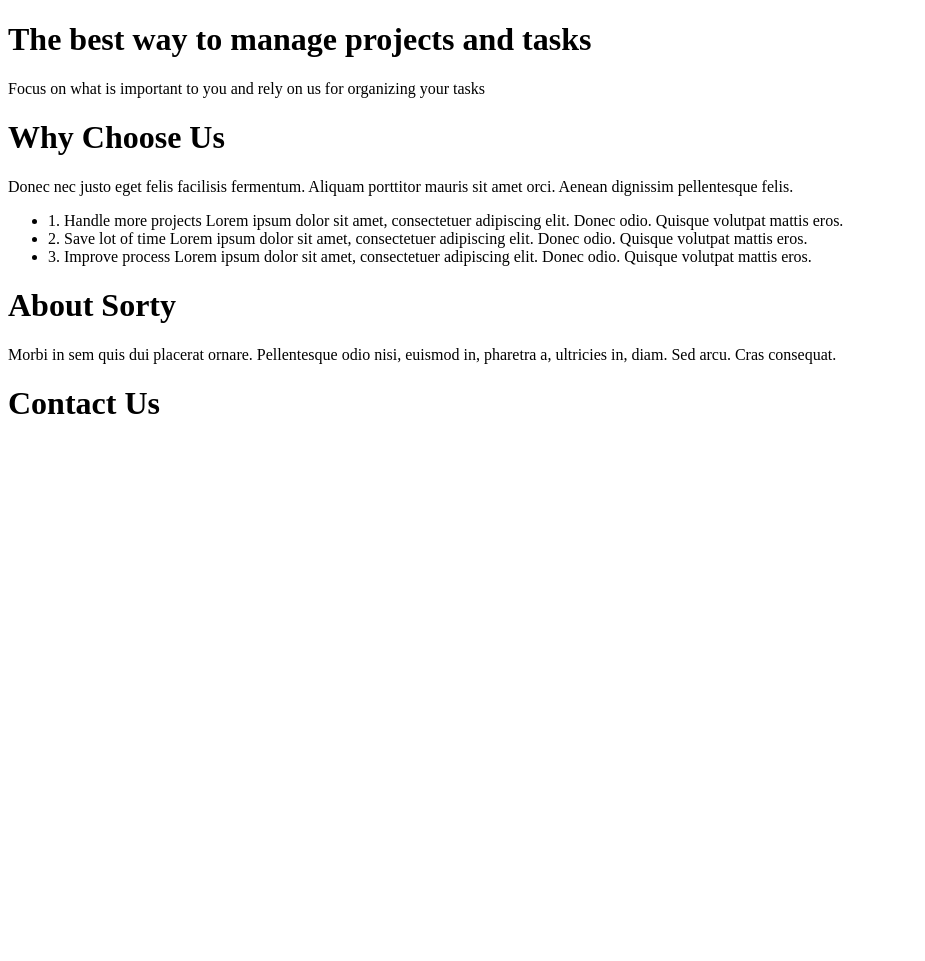
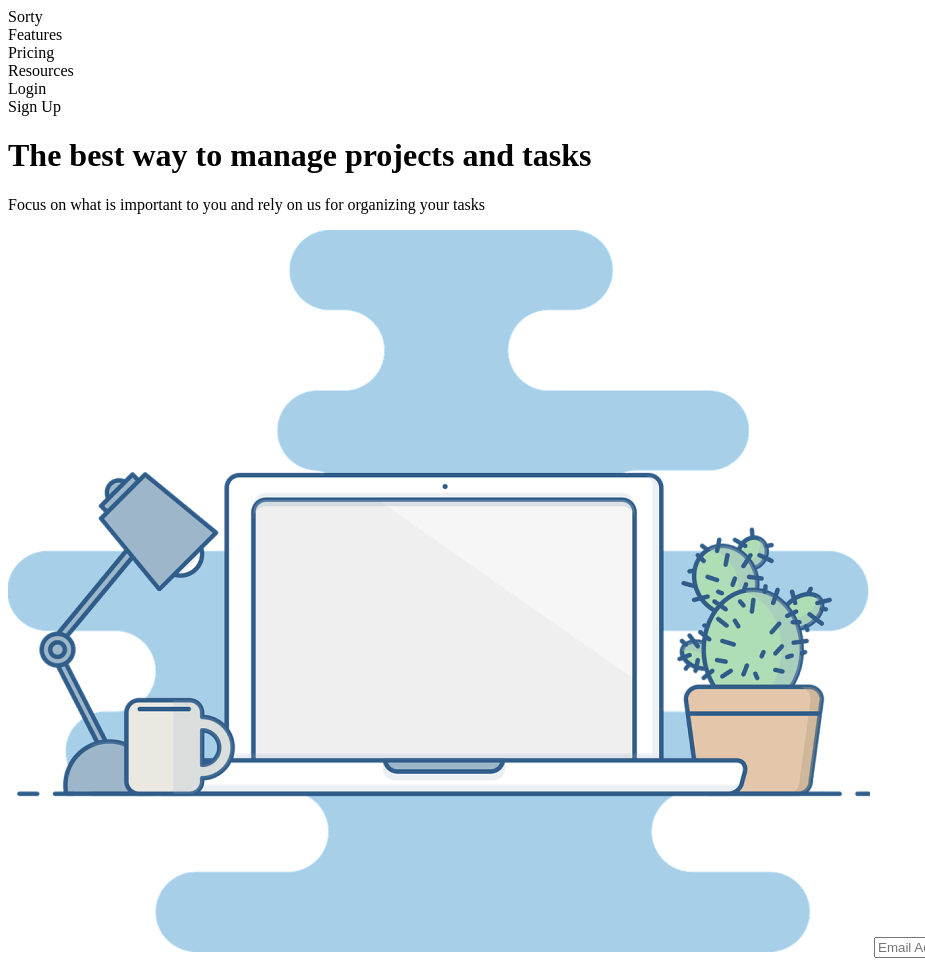
Before and after one commit to nipunanoob/nipunanoob.github.io, a plain HTML site: page css-assessment/website.html in a window 1280 px wide. Shown: the top 961 px of the page, without its empty margins (0-925 px from the left). Before the commit the page ends 800 px from the top, so only its background shows below. Drawn offline with Linux system fonts and the light colour scheme.

Commit message:
Add files via upload

```diff
--- /dev/null
+++ b/css-assessment/website.css
@@ -0,0 +1,6 @@
+nav ul {
+  list-style-type: none;
+  margin: 0;
+  padding: 0;
+  display: inline;
+}
--- a/css-assessment/website.html
+++ b/css-assessment/website.html
@@ -1,13 +1,27 @@
 <!DOCTYPE html>
 <html>
   <head>
+    <link rel="stylesheet" href="website.css" />
     <title>Sorty</title>
   </head>
   <body>
+    <nav>
+      <ul>
+        <li>Sorty</li>
+        <li>Features</li>
+        <li>Pricing</li>
+        <li>Resources</li>
+        <li>Login</li>
+        <li>Sign Up</li>
+      </ul>
+    </nav>
     <h1>The best way to manage projects and tasks</h1>
     <p>
       Focus on what is important to you and rely on us for organizing your tasks
     </p>
+    <img src="illustration.png" />
+    <input type="text" placeholder="Email Address" />
+    <input type="submit" value="Book a demo" />
     <h1>Why Choose Us</h1>
     <p>
       Donec nec justo eget felis facilisis fermentum. Aliquam porttitor mauris
@@ -34,26 +48,6 @@
       pharetra a, ultricies in, diam. Sed arcu. Cras consequat.
     </p>
     <h1>Contact Us</h1>
+    <p>Send us an email to get in touch contact@sorty.tool</p>
   </body>
 </html>
-<!-- ### The best way to manage projects and tasks
-Focus on what is important to you and rely on us for organizing your tasks
-
-### Why Choose Us
-Donec nec justo eget felis facilisis fermentum. Aliquam porttitor mauris sit amet orci. Aenean dignissim pellentesque felis.
-
-1. Handle more projects
-Lorem ipsum dolor sit amet, consectetuer adipiscing elit. Donec odio. Quisque volutpat mattis eros.
-
-2. Save lot of time
-Lorem ipsum dolor sit amet, consectetuer adipiscing elit. Donec odio. Quisque volutpat mattis eros.
-
-3. Improve process
-Lorem ipsum dolor sit amet, consectetuer adipiscing elit. Donec odio. Quisque volutpat mattis eros.
-
-### About Sorty
-Morbi in sem quis dui placerat ornare. Pellentesque odio nisi, euismod in, pharetra a, ultricies in, diam. Sed arcu. Cras consequat.
-
-### Contact Us
-Send us an email to get in touch
-contact@sorty.tool -->
```
